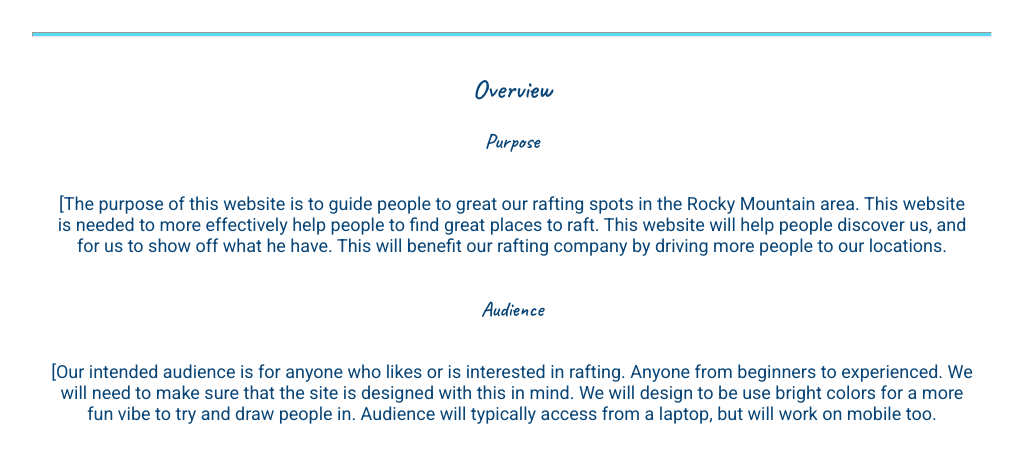
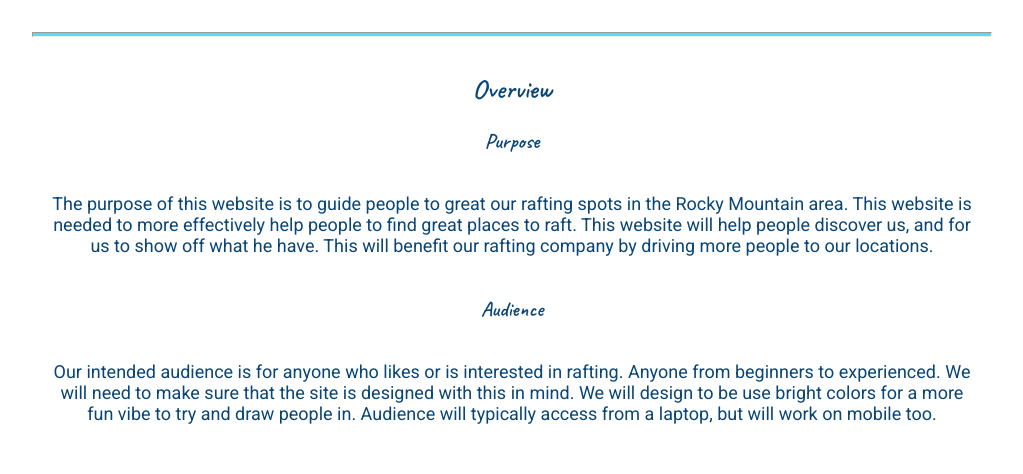
Before and after one commit to TLeFevre2003/wdd130, a plain HTML site: page wwr/site-plan-rafting.html in a window 1280 px wide. Shown: the part 318-792 px from the top of the page, without its empty margins (128-1151 px from the left). Drawn offline with Linux system fonts and the light colour scheme.

Commit message:
remove brackets

```diff
--- a/wwr/site-plan-rafting.html
+++ b/wwr/site-plan-rafting.html
@@ -20,13 +20,13 @@
     <hr />
     <h2>Overview</h2>
     <h3>Purpose</h3>
-    <p>[The purpose of this website is to guide people to great our rafting spots in the Rocky Mountain area. This website is needed to more effectively
+    <p>The purpose of this website is to guide people to great our rafting spots in the Rocky Mountain area. This website is needed to more effectively
         help people to find great places to raft. This website will help people discover us, and for us to show off what he have. This will
         benefit our rafting company by driving more people to our locations.</p>
     <!-- change this -->
 
     <h3>Audience</h3>
-    <p>[Our intended audience is for anyone who likes or is interested in rafting. Anyone from beginners to experienced. We will need to make sure
+    <p>Our intended audience is for anyone who likes or is interested in rafting. Anyone from beginners to experienced. We will need to make sure
         that the site is designed with this in mind. We will design to be use bright colors for a more fun vibe to try and draw people in. Audience will
         typically access from a laptop, but will work on mobile too.</p>
     <!-- change this -->
```
